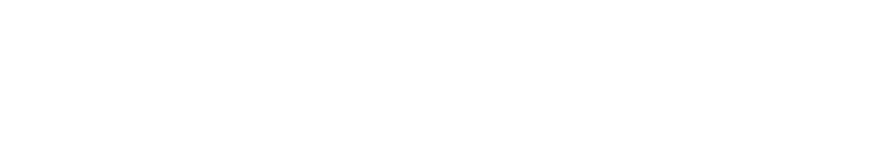
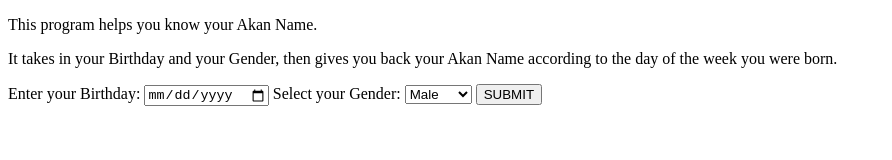
Before and after one commit to Vonmak/akan_names, a plain HTML site: page index.html in a window 1280 px wide. Shown: the whole page, without its empty margins (0-892 px from the left). Drawn offline with Linux system fonts and the light colour scheme.

Commit message:
Created a form in the body section for data entry

```diff
--- a/index.html
+++ b/index.html
@@ -9,7 +9,27 @@
   </head>
   <body>
     <div class="main">
-      <div class="description"></div>
+      <div class="description">
+        <p>This program helps you know your Akan Name.</p>
+        <p>
+          It takes in your Birthday and your Gender, then gives you back your
+          Akan Name according to the day of the week you were born.
+        </p>
+      </div>
+      <div class="formdata">
+        <form action="">
+          <label for="date">Enter your Birthday:</label>
+          <input type="date" id="date" />
+
+          <label for="gender">Select your Gender:</label>
+          <select name="gender" id="gender">
+            <option value="male">Male</option>
+            <option value="female">Female</option>
+          </select>
+
+          <button type="submit">SUBMIT</button>
+        </form>
+      </div>
     </div>
     <script src="script.js"></script>
   </body>
```
